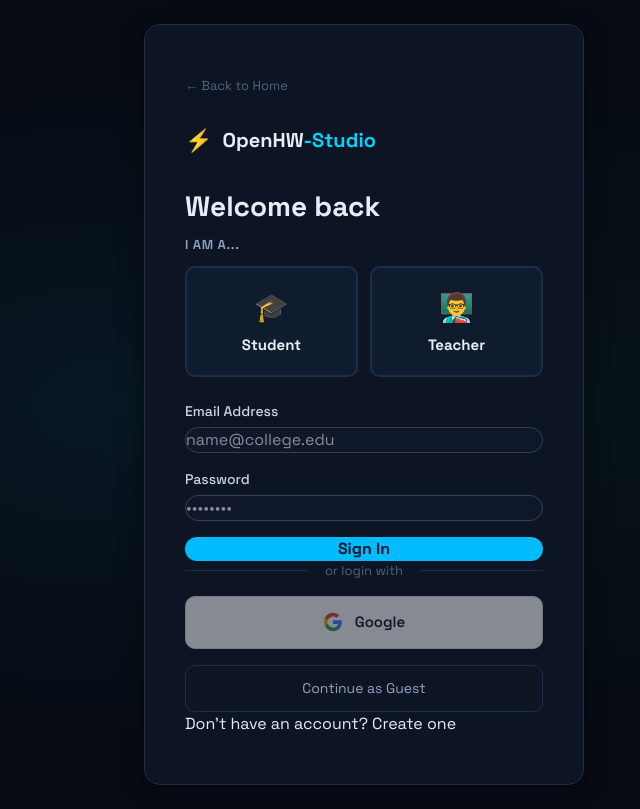
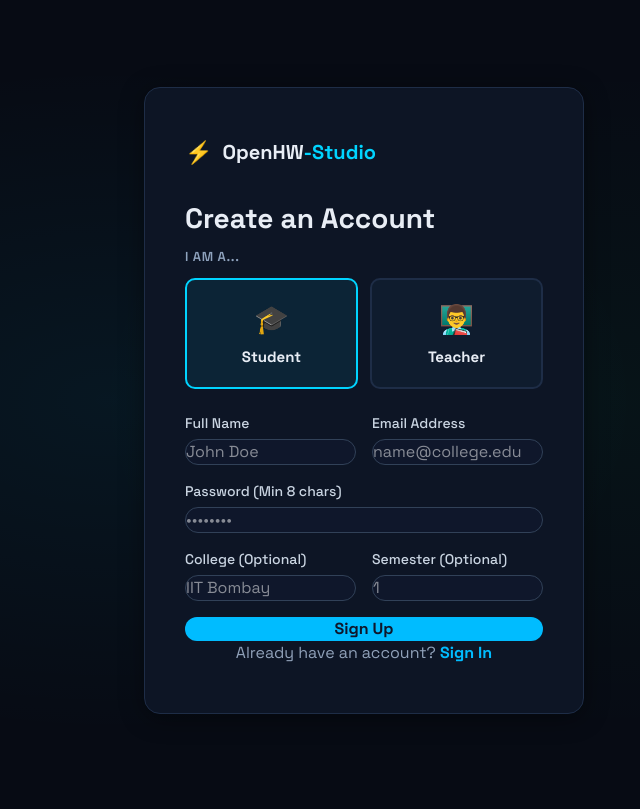
Before and after one commit to Satvik-Sharma511/OpenHW-studio-frontend, a React (Vite) app: page /signup in a window 1280 px wide. Before the commit this address led to /signin. Shown: the whole page, without its empty margins (276-916 px from the left). Built offline with nearby package versions, Linux system fonts and the light colour scheme; no server answers; sample sign-in values are in the browser's storage; what @openhw/emulator would draw is missing.

Commit message:
Replace useAuthStore with useAuth in dashboard and signup pages to fix logout

```diff
--- a/src/pages/StudentDashboard.jsx
+++ b/src/pages/StudentDashboard.jsx
@@ -1,8 +1,8 @@
 import { useNavigate } from 'react-router-dom'
-import { useAuthStore } from "../store/authStore.js";
+import { useAuth } from "../context/AuthContext.jsx";
 
 export default function StudentDashboard() {
-  const { isAuthenticated, user, logout } = useAuthStore()
+  const { isAuthenticated, user, logout } = useAuth()
   const navigate = useNavigate()
 
   const handleLogout = () => {
--- a/src/pages/TeacherDashboard.jsx
+++ b/src/pages/TeacherDashboard.jsx
@@ -1,8 +1,8 @@
 import { useNavigate } from 'react-router-dom'
-import { useAuthStore } from '../store/authStore.js'
+import { useAuth } from '../context/AuthContext.jsx'
 
 export default function TeacherDashboard() {
-  const { user, logout } = useAuthStore()
+  const { user, logout } = useAuth()
   const navigate = useNavigate()
 
   return (
--- a/src/pages/signupPage.jsx
+++ b/src/pages/signupPage.jsx
@@ -1,12 +1,12 @@
 import { useState, useEffect } from 'react'
 import { useNavigate, Link } from 'react-router-dom'
-import { useAuthStore } from '../store/authStore.js'
+import { useAuth } from '../context/AuthContext.jsx'
 import { signupUser } from '../services/authService.js'
 
 export default function SignupPage() {
   const navigate = useNavigate()
 
-  const { login, isAuthenticated, role } = useAuthStore()
+  const { login, isAuthenticated, role } = useAuth()
   const [loading, setLoading] = useState(false)
   const [error, setError] = useState('')
 
@@ -36,7 +36,8 @@
     setError('')
 
     try {
-      const data = await signupUser(formData)
+      const data = await signupUser({ ...formData, role: formData.role }) // Using formData.role as selectedRole is not defined
+      // Make sure login conforms to AuthContext expectations
       login(data.token, data.user)
       navigate(data.user.role === 'teacher' ? '/teacher/dashboard' : '/student/dashboard')
     } catch (err) {
@@ -59,11 +60,11 @@
         <div className="role-section">
           <p className="role-label">I am a...</p>
           <div className="role-options">
-            <button type="button" className={`role-btn ${formData.role === 'student' ? 'active' : ''}`} onClick={() => setFormData({...formData, role: 'student'})}>
+            <button type="button" className={`role-btn ${formData.role === 'student' ? 'active' : ''}`} onClick={() => setFormData({ ...formData, role: 'student' })}>
               <span className="role-emoji">🎓</span>
               <span className="role-text">Student</span>
             </button>
-            <button type="button" className={`role-btn ${formData.role === 'teacher' ? 'active' : ''}`} onClick={() => setFormData({...formData, role: 'teacher'})}>
+            <button type="button" className={`role-btn ${formData.role === 'teacher' ? 'active' : ''}`} onClick={() => setFormData({ ...formData, role: 'teacher' })}>
               <span className="role-emoji">👨‍🏫</span>
               <span className="role-text">Teacher</span>
             </button>
```
